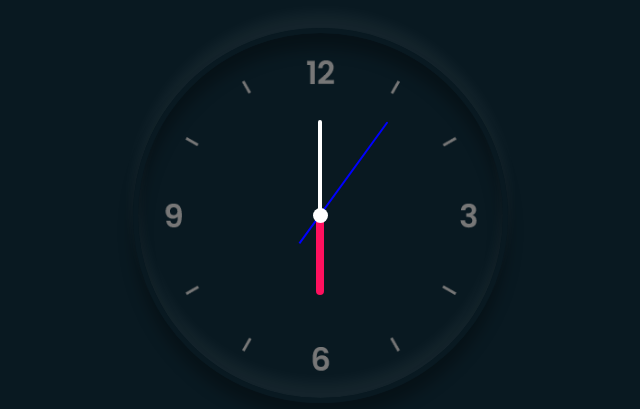
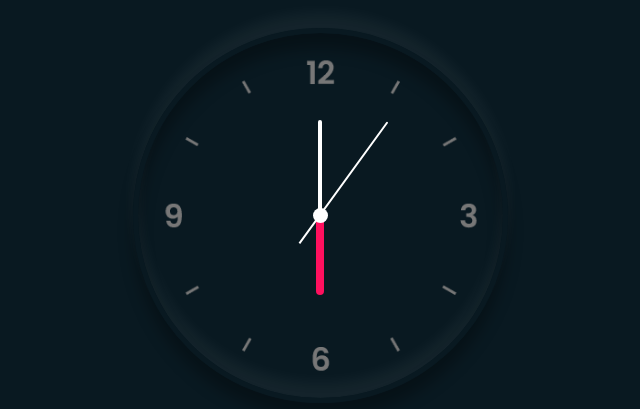
Before and after one commit to sayonUsman/Analog_clock, a plain HTML site: page index.html in a window 1280 px wide. Shown: the part 185-594 px from the top of the page, 320-960 px from the left. Drawn offline with Linux system fonts and the light colour scheme.

Commit message:
Update style.css

```diff
--- a/style.css
+++ b/style.css
@@ -95,7 +95,7 @@ body {
   position: absolute;
   width: 2px;
   height: 150px;
-  background: blue;
+  background: #fff;
   z-index: 12;
   border-radius: 6px 6px 0 0;
 }
```
